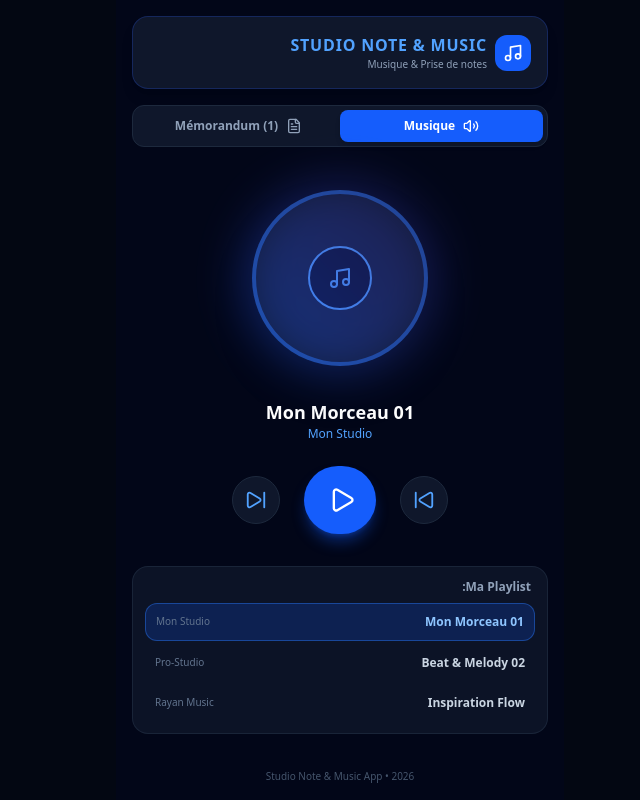
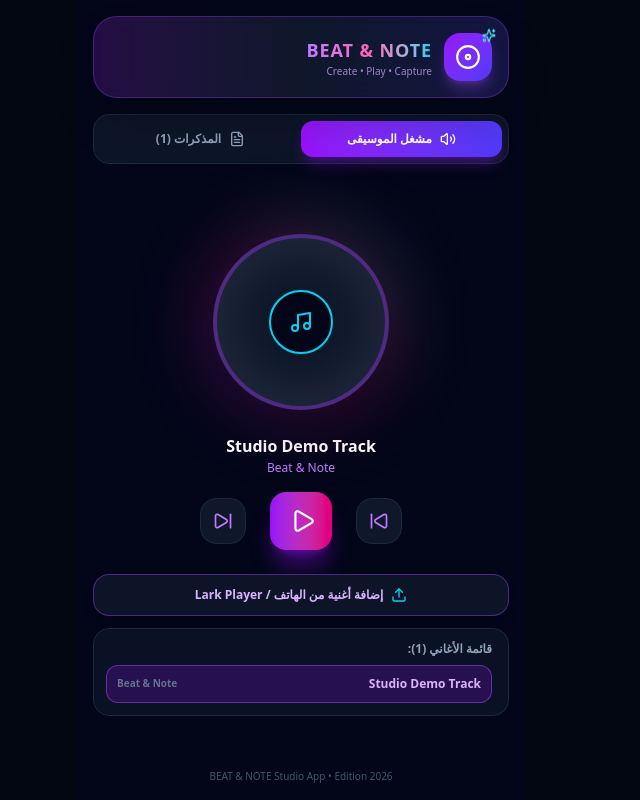
Before and after one commit to mohammedbous414-ops/servigo-app, a React (Vite) app: page / in a window 1280 px wide. Shown: the whole page, without its empty margins (499-1139 px from the left). Built offline with nearby package versions, Linux system fonts and the light colour scheme.

Commit message:
Enhance MusicNotes with file upload and localization
Updated the MusicNotes component to include new icons and support for local audio file uploads. Translated various UI elements to Arabic and modified the initial track and note data.

```diff
--- a/src/MusicNotes.tsx
+++ b/src/MusicNotes.tsx
@@ -1,5 +1,5 @@
 import React, { useState, useEffect, useRef } from 'react';
-import { Play, Pause, SkipForward, SkipBack, Music, Plus, Trash2, FileText, Volume2 } from 'lucide-react';
+import { Play, Pause, SkipForward, SkipBack, Music, Plus, Trash2, FileText, Disc, Upload, Sparkles, Volume2 } from 'lucide-react';
 
 interface Note {
   id: number;
@@ -18,20 +18,20 @@ interface Track {
 export default function MusicNotesApp() {
   const [activeTab, setActiveTab] = useState<'player' | 'notes'>('player');
 
-  const [tracks] = useState<Track[]>([
-    { id: 1, title: "Mon Morceau 01", artist: "Mon Studio", url: "https://www.soundhelix.com/examples/mp3/SoundHelix-Song-1.mp3" },
-    { id: 2, title: "Beat & Melody 02", artist: "Pro-Studio", url: "https://www.soundhelix.com/examples/mp3/SoundHelix-Song-2.mp3" },
-    { id: 3, title: "Inspiration Flow", artist: "Rayan Music", url: "https://www.soundhelix.com/examples/mp3/SoundHelix-Song-3.mp3" },
+  const [tracks, setTracks] = useState<Track[]>([
+    { id: 1, title: "Studio Demo Track", artist: "Beat & Note", url: "https://www.soundhelix.com/examples/mp3/SoundHelix-Song-1.mp3" },
   ]);
 
   const [currentTrackIndex, setCurrentTrackIndex] = useState(0);
   const [isPlaying, setIsPlaying] = useState(false);
   const audioRef = useRef<HTMLAudioElement | null>(null);
+  const fileInputRef = useRef<HTMLInputElement | null>(null);
 
+  // Mémorandum / Notes
   const [notes, setNotes] = useState<Note[]>(() => {
     const saved = localStorage.getItem('app_notes');
     return saved ? JSON.parse(saved) : [
-      { id: 1, title: 'Idée de Chanson', content: 'Écrire un refrain sur le rythme de la guitare...', date: 'Aujourd\'hui' }
+      { id: 1, title: 'فكرة أغنية جديدة 🎵', content: 'كتابة الكلمات على إيقاع السول والفانك...', date: 'اليوم' }
     ];
   });
 
@@ -41,6 +41,24 @@ export default function MusicNotesApp() {
   useEffect(() => {
     localStorage.setItem('app_notes', JSON.stringify(notes));
   }, [notes]);
+
+  // Ajouter un fichier audio depuis le téléphone (Lark Player files / Local files)
+  const handleFileUpload = (e: React.ChangeEvent<HTMLInputElement>) => {
+    const file = e.target.files?.[0];
+    if (file) {
+      const fileUrl = URL.createObjectURL(file);
+      const newTrack: Track = {
+        id: Date.now(),
+        title: file.name.replace(/\.[^/.]+$/, ""),
+        artist: "من هاتفي",
+        url: fileUrl
+      };
+      setTracks([newTrack, ...tracks]);
+      setCurrentTrackIndex(0);
+      setIsPlaying(true);
+      setTimeout(() => audioRef.current?.play(), 100);
+    }
+  };
 
   const togglePlay = () => {
     if (!audioRef.current) return;
@@ -53,11 +71,13 @@ export default function MusicNotesApp() {
   };
 
   const nextTrack = () => {
+    if (tracks.length === 0) return;
     setCurrentTrackIndex((prev) => (prev + 1) % tracks.length);
     setIsPlaying(false);
   };
 
   const prevTrack = () => {
+    if (tracks.length === 0) return;
     setCurrentTrackIndex((prev) => (prev - 1 + tracks.length) % tracks.length);
     setIsPlaying(false);
   };
@@ -66,9 +86,9 @@ export default function MusicNotesApp() {
     if (!newTitle.trim() && !newContent.trim()) return;
     const newNote: Note = {
       id: Date.now(),
-      title: newTitle || 'Sans titre',
+      title: newTitle || 'ملاحظة جديدة',
       content: newContent,
-      date: new Date().toLocaleDateString('fr-FR')
+      date: new Date().toLocaleDateString('ar-MA')
     };
     setNotes([newNote, ...notes]);
     setNewTitle('');
@@ -80,79 +100,111 @@ export default function MusicNotesApp() {
   };
 
   return (
-    <div className="min-h-screen bg-slate-950 text-white flex flex-col items-center justify-between p-4 max-w-md mx-auto select-none">
+    <div className="min-h-screen bg-slate-950 text-white flex flex-col items-center justify-between p-4 max-w-md mx-auto select-none font-sans">
 
       <audio
         ref={audioRef}
-        src={tracks[currentTrackIndex].url}
+        src={tracks[currentTrackIndex]?.url}
         onEnded={nextTrack}
       />
 
-      {/* Header */}
-      <div className="w-full bg-slate-900 border border-blue-900/50 p-4 rounded-2xl flex items-center justify-between shadow-lg mb-4">
-        <div className="flex items-center gap-2">
-          <div className="p-2 bg-blue-600 rounded-xl">
-            <Music size={20} className="text-white" />
+      <input
+        type="file"
+        ref={fileInputRef}
+        onChange={handleFileUpload}
+        accept="audio/*"
+        className="hidden"
+      />
+
+      {/* Modern Neon Header with New Logo */}
+      <div className="w-full bg-gradient-to-r from-purple-900/40 via-slate-900 to-indigo-900/40 border border-purple-500/30 p-4 rounded-3xl flex items-center justify-between shadow-2xl backdrop-blur-md mb-4">
+        <div className="flex items-center gap-3">
+          <div className="relative flex items-center justify-center w-12 h-12 rounded-2xl bg-gradient-to-br from-purple-600 to-indigo-600 shadow-lg shadow-purple-500/30">
+            <Disc size={26} className={`text-white ${isPlaying ? 'animate-spin' : ''}`} style={{ animationDuration: '4s' }} />
+            <Sparkles size={14} className="text-cyan-300 absolute -top-1 -right-1 animate-bounce" />
           </div>
           <div>
-            <h1 className="text-base font-black tracking-wider text-blue-400">STUDIO NOTE & MUSIC</h1>
-            <p className="text-[10px] text-slate-400">Musique & Prise de notes</p>
+            <h1 className="text-lg font-black tracking-wider bg-gradient-to-r from-purple-400 via-pink-400 to-cyan-400 bg-clip-text text-transparent">
+              BEAT & NOTE
+            </h1>
+            <p className="text-[10px] text-purple-300/70 font-medium">Create • Play • Capture</p>
           </div>
         </div>
       </div>
 
-      {/* Tabs */}
-      <div className="w-full flex bg-slate-900 p-1 rounded-xl border border-slate-800 mb-4">
+      {/* Tabs Switcher */}
+      <div className="w-full flex bg-slate-900/90 p-1.5 rounded-2xl border border-slate-800 mb-4 shadow-inner">
         <button
           onClick={() => setActiveTab('player')}
-          className={`flex-1 py-2 rounded-lg text-xs font-bold flex items-center justify-center gap-2 transition ${
-            activeTab === 'player' ? 'bg-blue-600 text-white shadow-md' : 'text-slate-400 hover:text-white'
+          className={`flex-1 py-2.5 rounded-xl text-xs font-bold flex items-center justify-center gap-2 transition-all duration-300 ${
+            activeTab === 'player'
+              ? 'bg-gradient-to-r from-purple-600 to-indigo-600 text-white shadow-lg shadow-purple-600/30'
+              : 'text-slate-400 hover:text-white'
           }`}
         >
-          <Volume2 size={16} /> Musique
+          <Volume2 size={16} /> مشغل الموسيقى
         </button>
         <button
           onClick={() => setActiveTab('notes')}
-          className={`flex-1 py-2 rounded-lg text-xs font-bold flex items-center justify-center gap-2 transition ${
-            activeTab === 'notes' ? 'bg-blue-600 text-white shadow-md' : 'text-slate-400 hover:text-white'
+          className={`flex-1 py-2.5 rounded-xl text-xs font-bold flex items-center justify-center gap-2 transition-all duration-300 ${
+            activeTab === 'notes'
+              ? 'bg-gradient-to-r from-purple-600 to-indigo-600 text-white shadow-lg shadow-purple-600/30'
+              : 'text-slate-400 hover:text-white'
           }`}
         >
-          <FileText size={16} /> Mémorandum ({notes.length})
+          <FileText size={16} /> المذكرات ({notes.length})
         </button>
       </div>
 
-      {/* Music Player Tab */}
+      {/* Player Tab */}
       {activeTab === 'player' && (
         <div className="w-full flex-1 flex flex-col items-center justify-center">
-          <div className="relative w-48 h-48 mb-6 flex items-center justify-center">
-            <div className={`absolute inset-0 bg-gradient-to-tr from-blue-600 to-indigo-900 rounded-full blur-xl opacity-40 ${isPlaying ? 'animate-pulse' : ''}`}></div>
-            <div className={`w-44 h-44 bg-slate-900 border-4 border-blue-500/50 rounded-full flex items-center justify-center shadow-2xl ${isPlaying ? 'animate-spin' : ''}`} style={{ animationDuration: '10s' }}>
-              <div className="w-16 h-16 bg-slate-950 border-2 border-blue-400 rounded-full flex items-center justify-center">
-                <Music size={24} className="text-blue-400" />
+
+          {/* Animated Vinyl/CD Player Graphic */}
+          <div className="relative w-48 h-48 mb-4 flex items-center justify-center">
+            <div className={`absolute inset-0 bg-gradient-to-tr from-purple-600 via-pink-600 to-cyan-500 rounded-full blur-2xl opacity-30 ${isPlaying ? 'animate-pulse' : ''}`}></div>
+            <div className={`w-44 h-44 bg-slate-900 border-4 border-purple-500/40 rounded-full flex items-center justify-center shadow-2xl relative overflow-hidden ${isPlaying ? 'animate-spin' : ''}`} style={{ animationDuration: '8s' }}>
+              <div className="absolute inset-0 bg-[radial-gradient(circle,_transparent_30%,_rgba(255,255,255,0.05)_70%)]"></div>
+              <div className="w-16 h-16 bg-slate-950 border-2 border-cyan-400 rounded-full flex items-center justify-center z-10 shadow-inner">
+                <Music size={24} className="text-cyan-400" />
               </div>
             </div>
           </div>
 
-          <div className="text-center mb-6">
-            <h2 className="text-lg font-bold text-white">{tracks[currentTrackIndex].title}</h2>
-            <p className="text-xs text-blue-400 font-medium">{tracks[currentTrackIndex].artist}</p>
+          <div className="text-center mb-4">
+            <h2 className="text-base font-bold text-white px-2 truncate max-w-[260px]">
+              {tracks[currentTrackIndex]?.title || "لا توجد أغنية"}
+            </h2>
+            <p className="text-xs text-purple-400 font-medium mt-0.5">
+              {tracks[currentTrackIndex]?.artist || "إختر مقطعاً صوتياً"}
+            </p>
           </div>
 
-          <div className="flex items-center justify-center gap-6 mb-8">
-            <button onClick={prevTrack} className="p-3 bg-slate-900 hover:bg-slate-800 rounded-full border border-slate-800 text-blue-400 active:scale-95">
-              <SkipBack size={22} />
+          {/* Controls */}
+          <div className="flex items-center justify-center gap-6 mb-6">
+            <button onClick={prevTrack} className="p-3 bg-slate-900 hover:bg-slate-800 rounded-2xl border border-slate-800 text-purple-400 active:scale-95 transition">
+              <SkipBack size={20} />
             </button>
-            <button onClick={togglePlay} className="p-5 bg-blue-600 hover:bg-blue-500 rounded-full text-white shadow-lg shadow-blue-600/40 active:scale-95">
-              {isPlaying ? <Pause size={28} /> : <Play size={28} className="ml-1" />}
+            <button onClick={togglePlay} className="p-4 bg-gradient-to-r from-purple-600 to-pink-600 hover:from-purple-500 hover:to-pink-500 rounded-2xl text-white shadow-xl shadow-purple-600/40 active:scale-95 transition">
+              {isPlaying ? <Pause size={26} /> : <Play size={26} className="ml-1" />}
             </button>
-            <button onClick={nextTrack} className="p-3 bg-slate-900 hover:bg-slate-800 rounded-full border border-slate-800 text-blue-400 active:scale-95">
-              <SkipForward size={22} />
+            <button onClick={nextTrack} className="p-3 bg-slate-900 hover:bg-slate-800 rounded-2xl border border-slate-800 text-purple-400 active:scale-95 transition">
+              <SkipForward size={20} />
             </button>
           </div>
 
-          <div className="w-full bg-slate-900/80 border border-slate-800/80 rounded-2xl p-3">
-            <h3 className="text-xs font-bold text-slate-400 mb-2 px-1">Ma Playlist:</h3>
-            <div className="space-y-1 max-h-36 overflow-y-auto">
+          {/* Add Local File Button (Lark Player support) */}
+          <button
+            onClick={() => fileInputRef.current?.click()}
+            className="w-full mb-3 py-3 bg-slate-900/90 border border-purple-500/40 hover:bg-purple-900/20 text-purple-300 font-bold rounded-2xl text-xs flex items-center justify-center gap-2 active:scale-95 shadow-lg transition"
+          >
+            <Upload size={16} className="text-cyan-400" /> إضافة أغنية من الهاتف / Lark Player
+          </button>
+
+          {/* Playlist */}
+          <div className="w-full bg-slate-900/70 border border-slate-800 rounded-2xl p-3 backdrop-blur-sm">
+            <h3 className="text-xs font-bold text-slate-400 mb-2 px-1">قائمة الأغاني ({tracks.length}):</h3>
+            <div className="space-y-1.5 max-h-28 overflow-y-auto pr-1">
               {tracks.map((t, idx) => (
                 <div
                   key={t.id}
@@ -162,10 +214,12 @@ export default function MusicNotesApp() {
                     setTimeout(() => audioRef.current?.play(), 100);
                   }}
                   className={`p-2.5 rounded-xl text-xs flex items-center justify-between cursor-pointer transition ${
-                    idx === currentTrackIndex ? 'bg-blue-600/20 border border-blue-500/40 text-blue-300' : 'hover:bg-slate-800 text-slate-300'
+                    idx === currentTrackIndex
+                      ? 'bg-purple-600/20 border border-purple-500/50 text-purple-300 font-bold'
+                      : 'hover:bg-slate-800 text-slate-300'
                   }`}
                 >
-                  <span className="font-semibold">{t.title}</span>
+                  <span className="truncate max-w-[180px]">{t.title}</span>
                   <span className="text-[10px] text-slate-500">{t.artist}</span>
                 </div>
               ))}
@@ -180,34 +234,34 @@ export default function MusicNotesApp() {
           <div className="bg-slate-900 border border-slate-800 rounded-2xl p-3 mb-4 shadow-md">
             <input
               type="text"
-              placeholder="Titre de la note / chanson..."
+              placeholder="عنوان الملاحظة / الأغنية..."
               value={newTitle}
               onChange={(e) => setNewTitle(e.target.value)}
-              className="w-full bg-slate-950 border border-slate-800 rounded-xl px-3 py-2 text-xs text-white focus:outline-none focus:border-blue-500 mb-2"
+              className="w-full bg-slate-950 border border-slate-800 rounded-xl px-3 py-2 text-xs text-white focus:outline-none focus:border-purple-500 mb-2"
             />
             <textarea
-              placeholder="Écrivez vos notes, paroles ou idées ici..."
+              placeholder="اكتب أفكارك، الكلمات، أو النوتات هنا..."
               value={newContent}
               onChange={(e) => setNewContent(e.target.value)}
               rows={3}
-              className="w-full bg-slate-950 border border-slate-800 rounded-xl px-3 py-2 text-xs text-white focus:outline-none focus:border-blue-500 resize-none mb-2"
+              className="w-full bg-slate-950 border border-slate-800 rounded-xl px-3 py-2 text-xs text-white focus:outline-none focus:border-purple-500 resize-none mb-2"
             />
             <button
               onClick={addNote}
-              className="w-full py-2 bg-blue-600 hover:bg-blue-500 text-white font-bold rounded-xl text-xs flex items-center justify-center gap-1 active:scale-95"
+              className="w-full py-2.5 bg-gradient-to-r from-purple-600 to-indigo-600 hover:from-purple-500 hover:to-indigo-500 text-white font-bold rounded-xl text-xs flex items-center justify-center gap-1 active:scale-95 shadow-lg shadow-purple-600/30"
             >
-              <Plus size={16} /> Enregistrer la Note
+              <Plus size={16} /> حفظ الملاحظة
             </button>
           </div>
 
           <div className="flex-1 overflow-y-auto space-y-2 max-h-60 pr-1">
             {notes.length === 0 ? (
-              <p className="text-center text-xs text-slate-500 mt-6">Aucune note enregistrée.</p>
+              <p className="text-center text-xs text-slate-500 mt-6">لا توجد ملاحظات محفوظة.</p>
             ) : (
               notes.map((note) => (
-                <div key={note.id} className="bg-slate-900 border border-slate-800/80 p-3 rounded-2xl relative group">
+                <div key={note.id} className="bg-slate-900/90 border border-slate-800 p-3.5 rounded-2xl relative group shadow-md">
                   <div className="flex justify-between items-start mb-1">
-                    <h4 className="text-xs font-bold text-blue-400">{note.title}</h4>
+                    <h4 className="text-xs font-bold text-purple-400">{note.title}</h4>
                     <span className="text-[9px] text-slate-500">{note.date}</span>
                   </div>
                   <p className="text-xs text-slate-300 whitespace-pre-wrap leading-relaxed">{note.content}</p>
@@ -215,7 +269,7 @@ export default function MusicNotesApp() {
                     onClick={() => deleteNote(note.id)}
                     className="mt-2 text-[10px] text-rose-400 hover:text-rose-300 flex items-center gap-1"
                   >
-                    <Trash2 size={12} /> Supprimer
+                    <Trash2 size={12} /> حذف
                   </button>
                 </div>
               ))
@@ -224,9 +278,9 @@ export default function MusicNotesApp() {
         </div>
       )}
 
-      <div className="w-full text-center mt-4 text-[10px] text-slate-600">
-        Studio Note & Music App • 2026
+      <div className="w-full text-center mt-2 text-[10px] text-slate-600">
+        BEAT & NOTE Studio App • Edition 2026
       </div>
     </div>
   );
-              }
+          }
```
